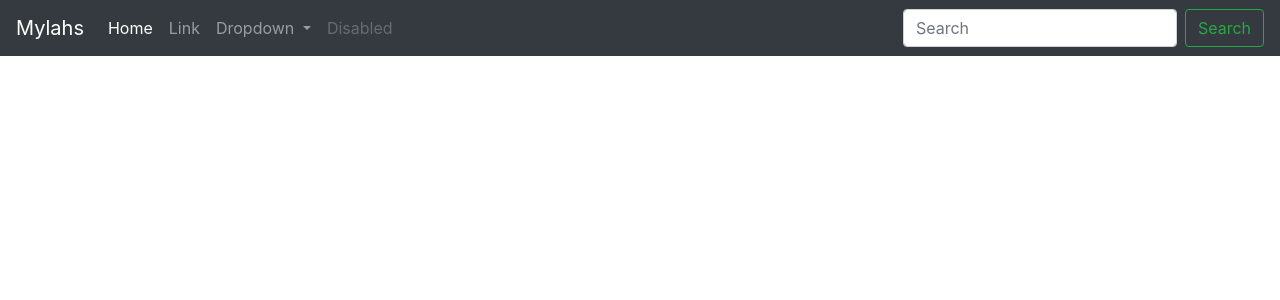
After one commit to achingachris/django-chrisdevcode, a Django app: template theblog/templates/base.html in a window 1280 px wide. The commit adds this page. Shown: the top 300 px of the page. Run offline with Django 3.2, Linux system fonts and the light colour scheme; the template is opened without the code that fills it, so the values that code supplies are empty; some libraries are stand-ins or nearby versions.

Commit message:
templaste

```diff
--- a/theblog/templates/article_details.html
+++ b/theblog/templates/article_details.html
@@ -1,3 +1,6 @@
+{% extends 'base.html' %}
+
+{% block content %}
 <h1>{{ post.title }}</h1>
 
 <small>by {{post.author.first_name}}  {{post.author.last_name}}</small>
@@ -8,4 +11,5 @@
 
 <br>
 
-<a href="{% url 'home' %}">back</a>
+<a href="{% url 'home' %}" class="btn btn-secondary">back</a>
+{% endblock %}
--- /dev/null
+++ b/theblog/templates/base.html
@@ -0,0 +1,62 @@
+<!doctype html>
+<html lang="en">
+  <head>
+    <!-- Required meta tags -->
+    <meta charset="utf-8">
+    <meta name="viewport" content="width=device-width, initial-scale=1, shrink-to-fit=no">
+
+    <!-- Bootstrap CSS -->
+    <link rel="stylesheet" href="https://stackpath.bootstrapcdn.com/bootstrap/4.5.2/css/bootstrap.min.css" integrity="sha384-JcKb8q3iqJ61gNV9KGb8thSsNjpSL0n8PARn9HuZOnIxN0hoP+VmmDGMN5t9UJ0Z" crossorigin="anonymous">
+
+    <title>Blog</title>
+  </head>
+  <body>
+    <nav class="navbar navbar-expand-lg navbar-dark bg-dark">
+        <a class="navbar-brand" href="#">Mylahs</a>
+        <button class="navbar-toggler" type="button" data-toggle="collapse" data-target="#navbarSupportedContent" aria-controls="navbarSupportedContent" aria-expanded="false" aria-label="Toggle navigation">
+          <span class="navbar-toggler-icon"></span>
+        </button>
+
+        <div class="collapse navbar-collapse" id="navbarSupportedContent">
+          <ul class="navbar-nav mr-auto">
+            <li class="nav-item active">
+              <a class="nav-link" href="#">Home <span class="sr-only">(current)</span></a>
+            </li>
+            <li class="nav-item">
+              <a class="nav-link" href="#">Link</a>
+            </li>
+            <li class="nav-item dropdown">
+              <a class="nav-link dropdown-toggle" href="#" id="navbarDropdown" role="button" data-toggle="dropdown" aria-haspopup="true" aria-expanded="false">
+                Dropdown
+              </a>
+              <div class="dropdown-menu" aria-labelledby="navbarDropdown">
+                <a class="dropdown-item" href="#">Action</a>
+                <a class="dropdown-item" href="#">Another action</a>
+                <div class="dropdown-divider"></div>
+                <a class="dropdown-item" href="#">Something else here</a>
+              </div>
+            </li>
+            <li class="nav-item">
+              <a class="nav-link disabled" href="#" tabindex="-1" aria-disabled="true">Disabled</a>
+            </li>
+          </ul>
+          <form class="form-inline my-2 my-lg-0">
+            <input class="form-control mr-sm-2" type="search" placeholder="Search" aria-label="Search">
+            <button class="btn btn-outline-success my-2 my-sm-0" type="submit">Search</button>
+          </form>
+        </div>
+      </nav>
+    <br>
+    <div class="container">
+        {% block content %}
+        {% endblock %}
+    </div>
+
+
+    <!-- Optional JavaScript -->
+    <!-- jQuery first, then Popper.js, then Bootstrap JS -->
+    <script src="https://code.jquery.com/jquery-3.5.1.slim.min.js" integrity="sha384-DfXdz2htPH0lsSSs5nCTpuj/zy4C+OGpamoFVy38MVBnE+IbbVYUew+OrCXaRkfj" crossorigin="anonymous"></script>
+    <script src="https://cdn.jsdelivr.net/npm/popper.js@1.16.1/dist/umd/popper.min.js" integrity="sha384-9/reFTGAW83EW2RDu2S0VKaIzap3H66lZH81PoYlFhbGU+6BZp6G7niu735Sk7lN" crossorigin="anonymous"></script>
+    <script src="https://stackpath.bootstrapcdn.com/bootstrap/4.5.2/js/bootstrap.min.js" integrity="sha384-B4gt1jrGC7Jh4AgTPSdUtOBvfO8shuf57BaghqFfPlYxofvL8/KUEfYiJOMMV+rV" crossorigin="anonymous"></script>
+  </body>
+</html>
--- a/theblog/templates/home.html
+++ b/theblog/templates/home.html
@@ -1,3 +1,6 @@
+{% extends 'base.html' %}
+
+{% block content %}
 <h1>Posts</h1>
 
 <ul>
@@ -9,3 +12,4 @@
     </li>
 {% endfor %}
 </ul>
+{% endblock %}
```
